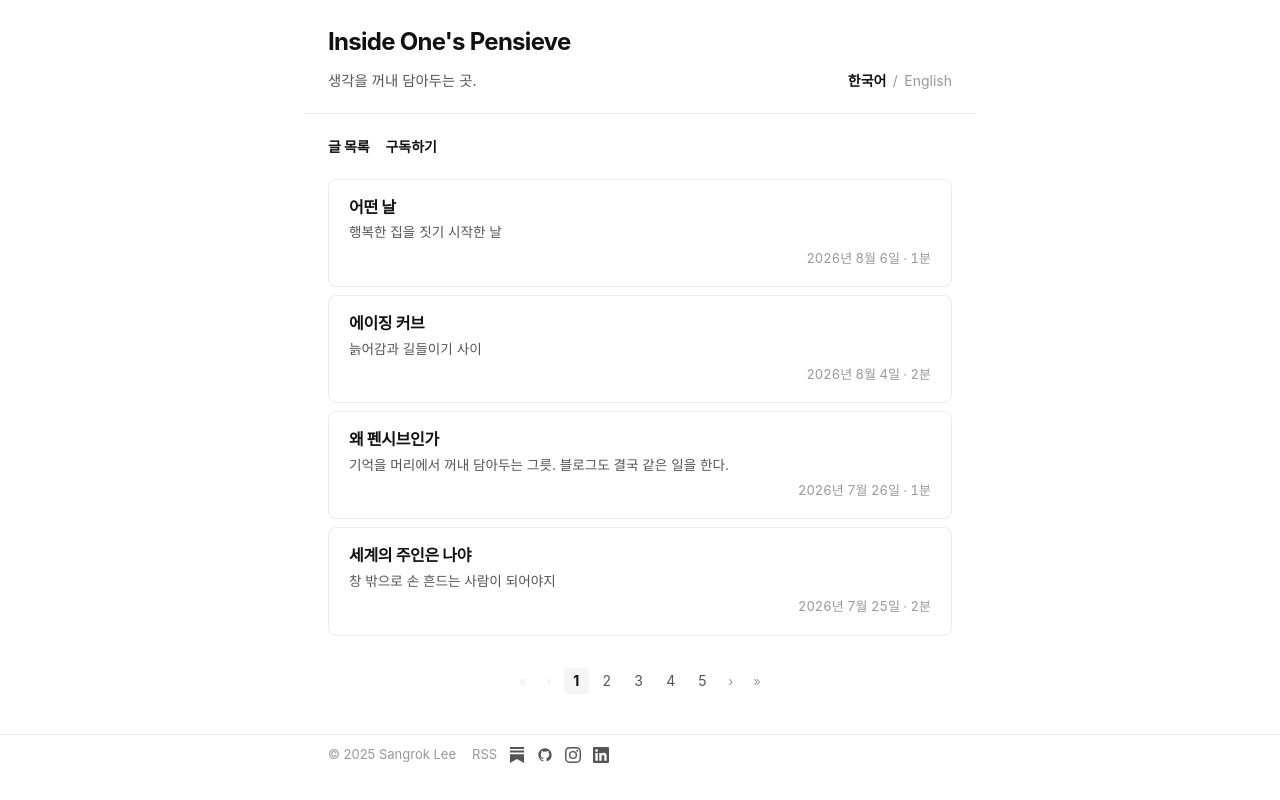
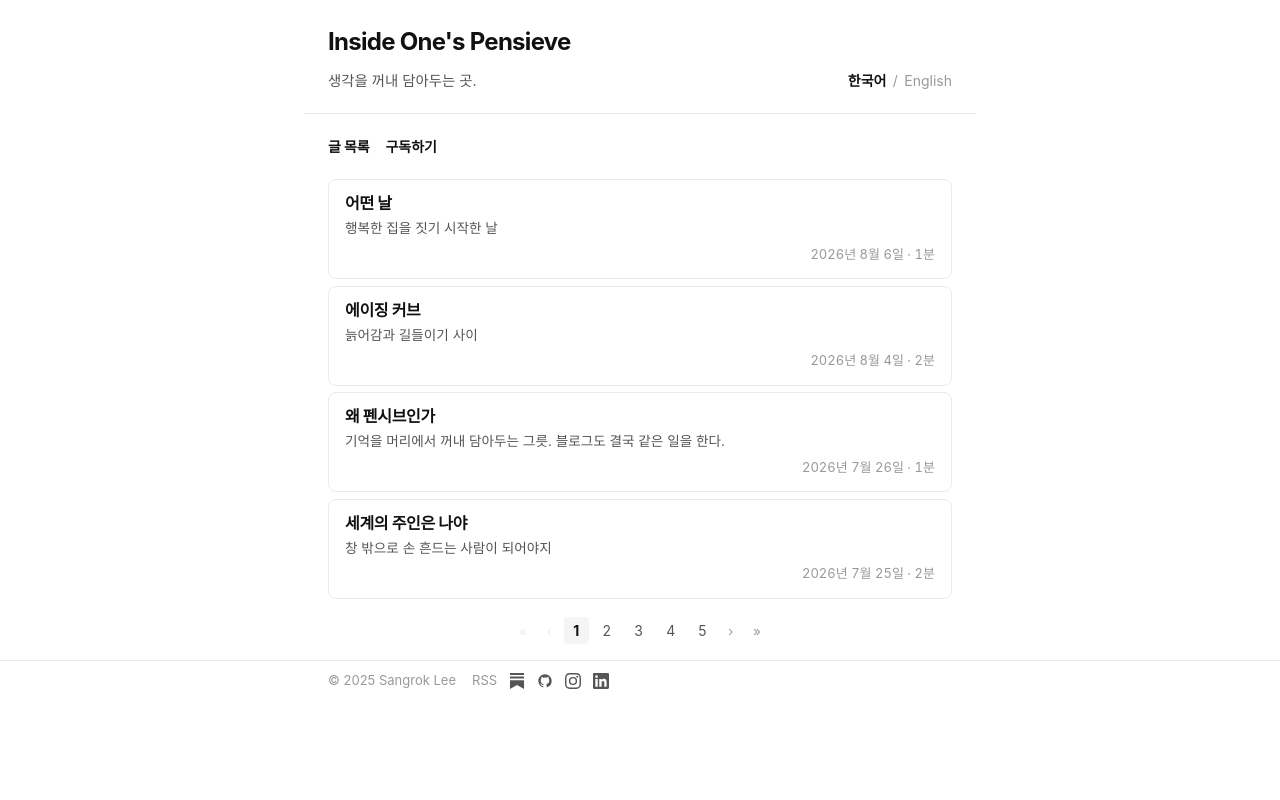
Before and after one commit to orcus07/Inside_Ones_Pensieve, a Next.js app: page / in a window 1280 px wide. Built offline with nearby package versions, Linux system fonts and the light colour scheme; what marked-footnote would draw is missing.

Commit message:
style: tighten spacing so pagination+footer fit on screen

```diff
--- a/app/globals.css
+++ b/app/globals.css
@@ -71,13 +71,13 @@ a {
 }
 
 main {
-  padding-bottom: 2rem;
+  padding-bottom: 0.75rem;
   min-height: 60vh;
 }
 
 .site-footer {
   border-top: 1px solid var(--line);
-  padding: 0.5rem 0 1rem;
+  padding: 0.5rem 0 0.75rem;
   color: var(--faint);
   font-size: 0.8125rem;
 }
@@ -218,7 +218,7 @@ main {
 .post-list li {
   border: 1px solid var(--line);
   border-radius: 8px;
-  margin-bottom: 0.5rem;
+  margin-bottom: 0.4rem;
   overflow: hidden;
   transition: box-shadow 0.15s;
 }
@@ -232,7 +232,7 @@ main {
   align-items: stretch;
   gap: 0;
   text-decoration: none;
-  padding: 1rem 1.25rem;
+  padding: 0.75rem 1rem;
 }
 
 .post-card:hover .post-title {
@@ -816,7 +816,7 @@ a.section-label:hover {
   align-items: center;
   justify-content: center;
   gap: 0.25rem;
-  padding: 1.5rem 0 0.5rem;
+  padding: 0.75rem 0 0.25rem;
   flex-wrap: wrap;
 }
 
```
